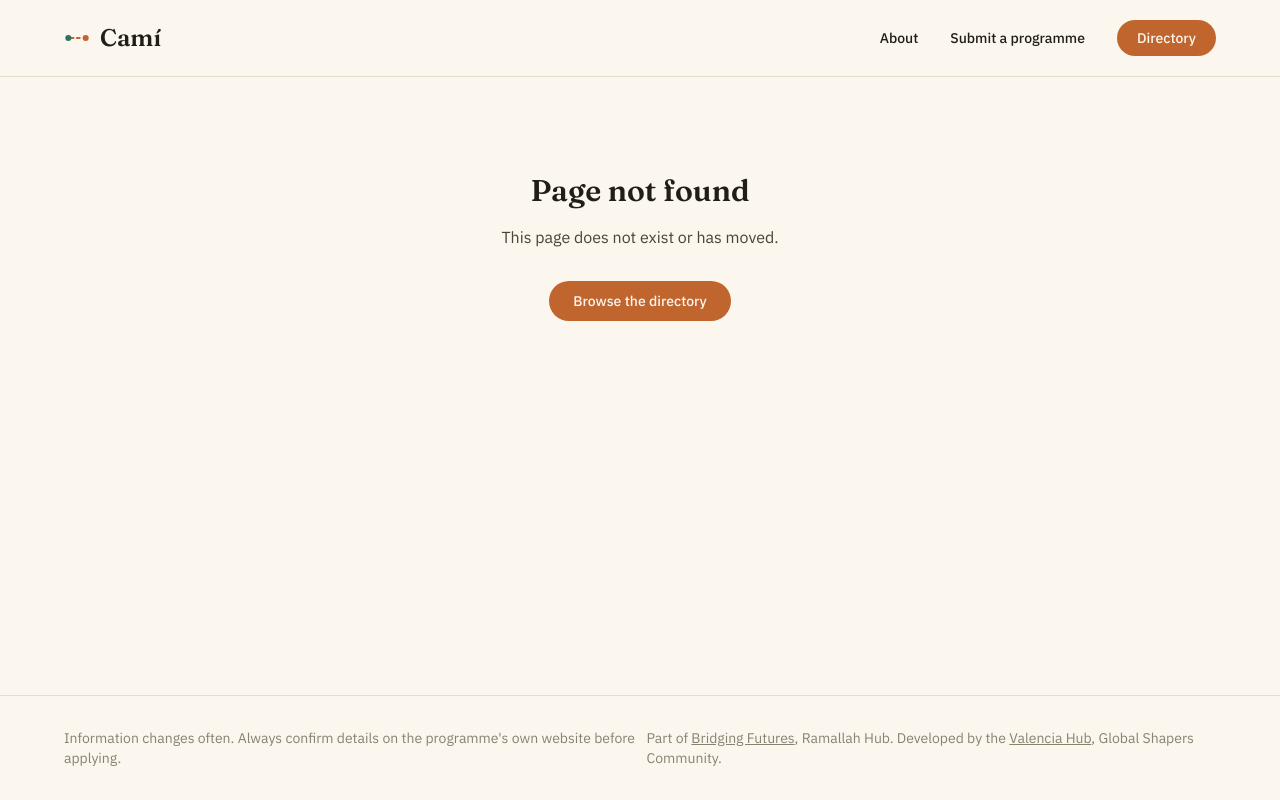
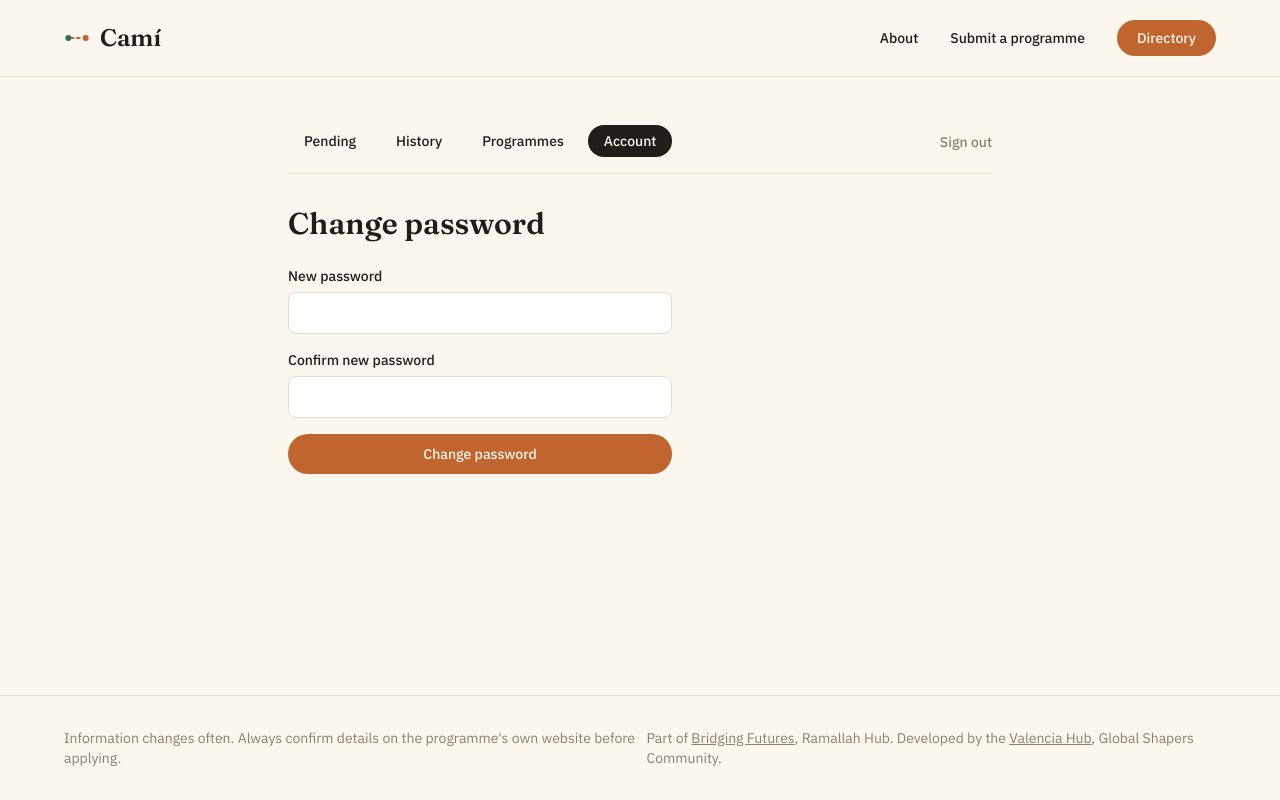
Before and after one commit to Valencia-Hub-Global-Shapers/Cami, a Next.js app: page /admin/account in a window 1280 px wide. Before the commit this address had no page. Built offline with nearby package versions, Linux system fonts and the light colour scheme.

Commit message:
Add admin change password page
Co-Authored-By: Claude Sonnet 5.5 <noreply@anthropic.com>
Claude-Session: https://claude.ai/code/session_014MUYDbBgxhfHtsGdNTcobX

```diff
--- /dev/null
+++ b/app/admin/account/page.tsx
@@ -0,0 +1,93 @@
+"use client";
+
+import { useState } from "react";
+import { createClient } from "@/lib/supabase/client";
+import { AdminNav } from "@/components/admin/AdminNav";
+
+const MIN_LENGTH = 8;
+
+export default function AccountPage() {
+  const [password, setPassword] = useState("");
+  const [confirm, setConfirm] = useState("");
+  const [status, setStatus] = useState<"idle" | "saving" | "saved" | "error">(
+    "idle"
+  );
+  const [message, setMessage] = useState("");
+
+  async function handleSubmit(e: React.FormEvent) {
+    e.preventDefault();
+    if (password.length < MIN_LENGTH) {
+      setMessage(`Use at least ${MIN_LENGTH} characters.`);
+      setStatus("error");
+      return;
+    }
+    if (password !== confirm) {
+      setMessage("The two passwords do not match.");
+      setStatus("error");
+      return;
+    }
+    setStatus("saving");
+    const supabase = createClient();
+    const { error } = await supabase.auth.updateUser({ password });
+    if (error) {
+      setMessage(error.message);
+      setStatus("error");
+      return;
+    }
+    setPassword("");
+    setConfirm("");
+    setMessage("");
+    setStatus("saved");
+  }
+
+  return (
+    <div className="mx-auto flex max-w-3xl flex-col gap-8 px-4 py-12 sm:px-8">
+      <AdminNav active="account" />
+      <div className="flex max-w-sm flex-col gap-6">
+        <h1 className="font-serif text-3xl font-semibold">Change password</h1>
+        <form onSubmit={handleSubmit} className="flex flex-col gap-4">
+          <label className="flex flex-col gap-1.5 text-sm">
+            <span className="font-medium">New password</span>
+            <input
+              type="password"
+              required
+              minLength={MIN_LENGTH}
+              autoComplete="new-password"
+              value={password}
+              onChange={(e) => setPassword(e.target.value)}
+              className="input"
+            />
+          </label>
+          <label className="flex flex-col gap-1.5 text-sm">
+            <span className="font-medium">Confirm new password</span>
+            <input
+              type="password"
+              required
+              autoComplete="new-password"
+              value={confirm}
+              onChange={(e) => setConfirm(e.target.value)}
+              className="input"
+            />
+          </label>
+          <button
+            type="submit"
+            disabled={status === "saving"}
+            className="btn-primary"
+          >
+            {status === "saving" ? "Saving..." : "Change password"}
+          </button>
+          {status === "saved" && (
+            <p role="status" className="text-sm text-muted">
+              Password updated.
+            </p>
+          )}
+          {status === "error" && (
+            <p role="alert" className="text-sm text-danger">
+              {message}
+            </p>
+          )}
+        </form>
+      </div>
+    </div>
+  );
+}
--- a/components/admin/AdminNav.tsx
+++ b/components/admin/AdminNav.tsx
@@ -3,7 +3,8 @@ import Link from "next/link";
 const LINKS = [
   { href: "/admin", label: "Pending", key: "pending" },
   { href: "/admin?tab=history", label: "History", key: "history" },
-  { href: "/admin/programmes", label: "Programmes", key: "programmes" }
+  { href: "/admin/programmes", label: "Programmes", key: "programmes" },
+  { href: "/admin/account", label: "Account", key: "account" }
 ] as const;
 
 export function AdminNav({
```
